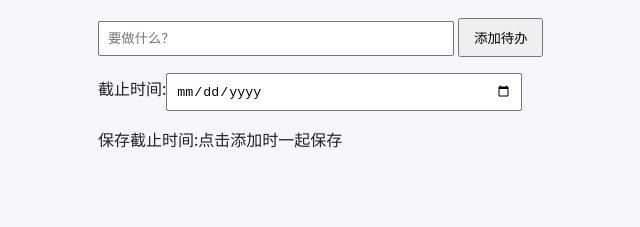
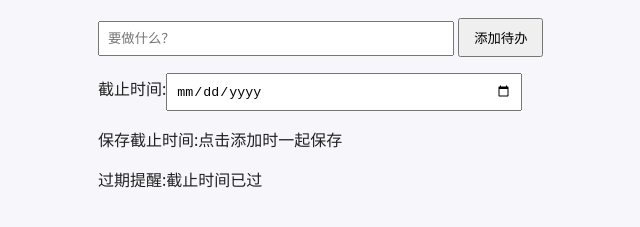
Before and after one commit to kzmoon/todo-app, a plain HTML site: page index.html in a window 1280 px wide. Shown: the part 89-316 px from the top of the page, without its empty margins (262-902 px from the left). Drawn offline with Linux system fonts and the light colour scheme.

Commit message:
过期提醒

```diff
--- a/index.html
+++ b/index.html
@@ -16,6 +16,7 @@
   <button onclick="addTodo()">添加待办</button>
   <p>截止时间:<input type="date" id="due-date"></p>
   <p id="due-save">保存截止时间:点击添加时一起保存</p>
+  <p id="due-alert">过期提醒:截止时间已过</p>
   <ul id="list"></ul>
   <script>
     const todos = [];
```
